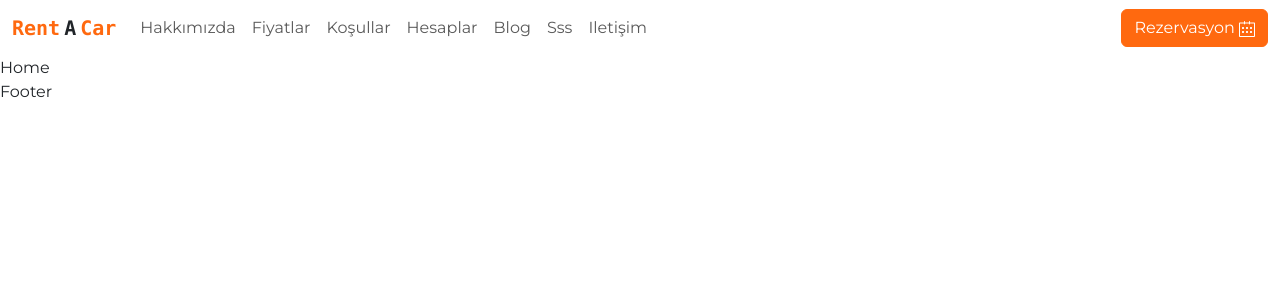
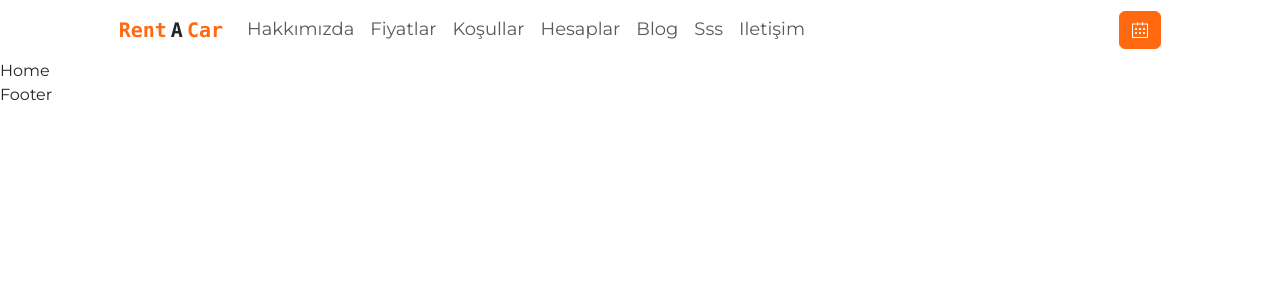
Before and after one commit to ademsuslu/rentacar, a Next.js app: page / in a window 1280 px wide. Shown: the top 300 px of the page. Built offline with nearby package versions, Linux system fonts and the light colour scheme.

Commit message:
navbar-center

```diff
--- a/app/components/navbars/Navbars.jsx
+++ b/app/components/navbars/Navbars.jsx
@@ -14,9 +14,9 @@ function Navbars() {
   const [activeLink, setActiveLink] = useState("");
   return (
     <Container fluid>
-      <Row>
-        <Col className=" ">
-          <Navbar expand="md" className="">
+      <Row className="justify-content-center">
+        <Col lg={10} className="">
+          <Navbar expand="md">
             <Link className="navbar-brand " href="/">
               <Logo />
             </Link>
@@ -41,7 +41,7 @@ function Navbars() {
                 ))}
               </Nav>
               <Button className="fs-6 btn-orange  font-normal">
-                Rezervasyon <SlCalender />
+                <SlCalender />
               </Button>
             </Navbar.Collapse>
           </Navbar>
--- a/app/globals.css
+++ b/app/globals.css
@@ -17,6 +17,9 @@ body,
   color: var(--renk-orange);
 }
 
+.nav-link {
+  font-size: clamp(0.875rem, 0rem + 100vw, 1.125rem) !important;
+}
 .nav-link:hover {
   color: var(--renk-orange) !important;
 }
```
